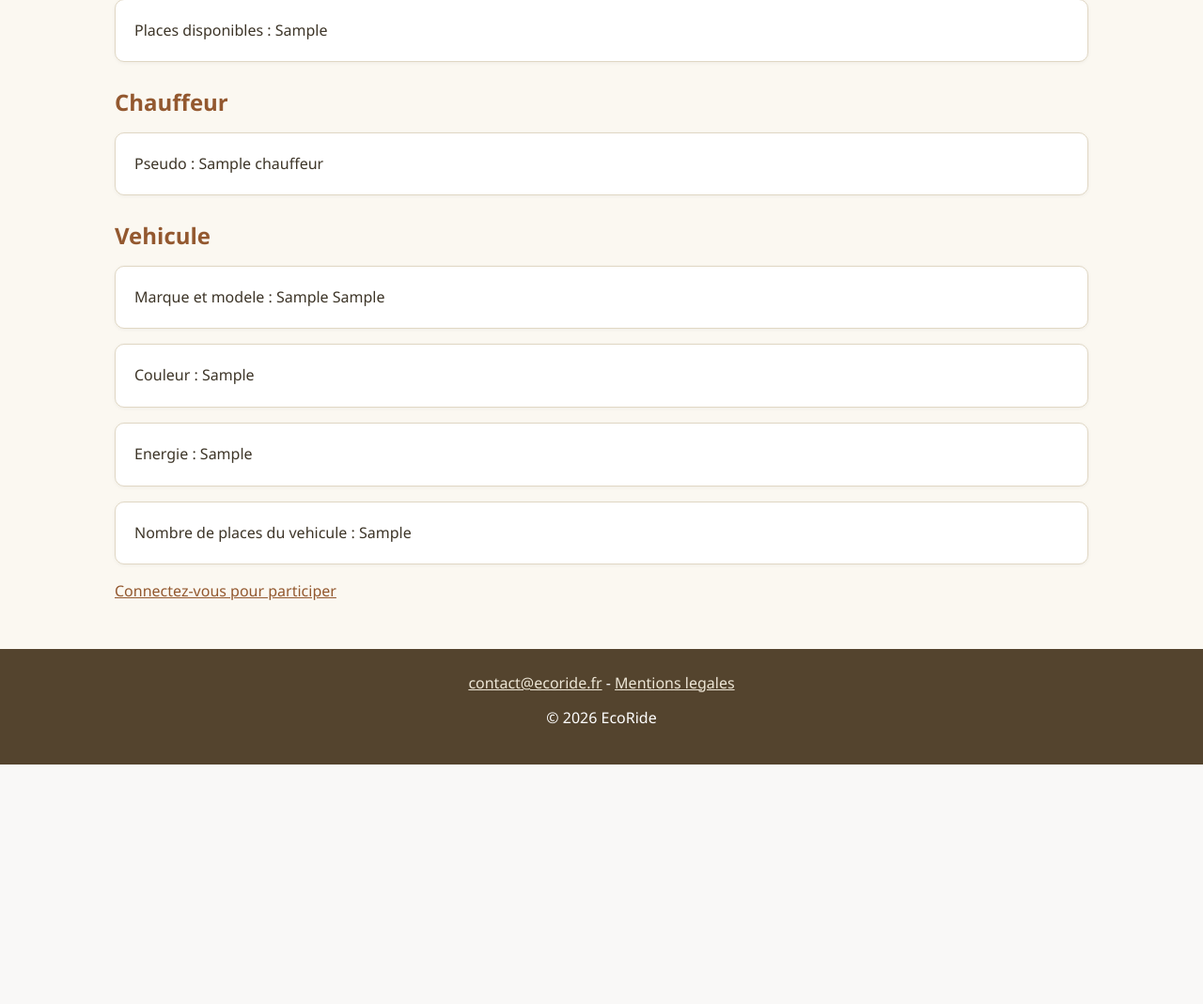
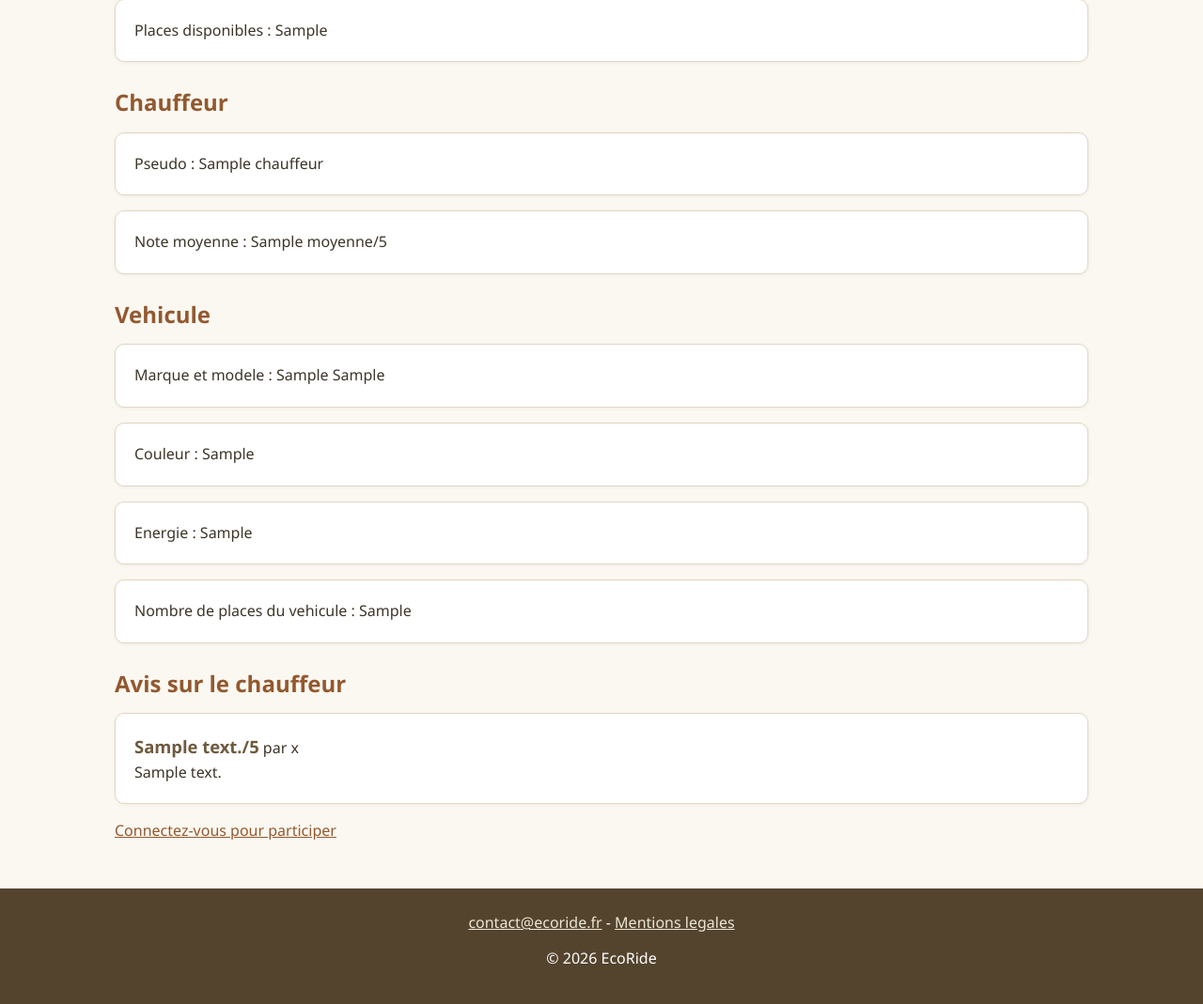
Before and after one commit to Rvlto974/Ecoride, a PHP site: template app/Views/covoiturages/detail.php in a window 1280 px wide. Shown: the part 515-1584 px from the top of the page at 94% size. Before the commit the page ends 1329 px from the top, so only its background shows below. Run offline with PHP 8.4, Linux system fonts and the light colour scheme; the template is opened without the code that fills it: most values are stand-ins (such as "Sample title", 1, 10 or a date in 2020).

Commit message:
Affichage des avis valides et note moyenne du chauffeur sur la page detail

```diff
--- a/app/Views/covoiturages/detail.php
+++ b/app/Views/covoiturages/detail.php
@@ -26,6 +26,14 @@
 <h2>Chauffeur</h2>
 <ul>
     <li>Pseudo : <?= htmlspecialchars($covoiturage['chauffeur']) ?></li>
+    <li>
+        Note moyenne :
+        <?php if ($moyenne !== null): ?>
+            <?= htmlspecialchars((string) $moyenne) ?>/5
+        <?php else: ?>
+            Pas encore d'avis
+        <?php endif; ?>
+    </li>
 </ul>
 
 <h2>Vehicule</h2>
@@ -36,10 +44,25 @@
     <li>Nombre de places du vehicule : <?= htmlspecialchars((string) $covoiturage['vehicule_nb_places']) ?></li>
 </ul>
 
+<!-- Avis valides du chauffeur (depuis MongoDB) -->
+<h2>Avis sur le chauffeur</h2>
+<?php if (empty($avis)): ?>
+    <p>Aucun avis pour le moment.</p>
+<?php else: ?>
+    <ul>
+        <?php foreach ($avis as $unAvis): ?>
+            <li>
+                <strong><?= htmlspecialchars((string) $unAvis['note']) ?>/5</strong>
+                par <?= htmlspecialchars($unAvis['pseudo_passager']) ?><br>
+                <?= htmlspecialchars($unAvis['commentaire']) ?>
+            </li>
+        <?php endforeach; ?>
+    </ul>
+<?php endif; ?>
+
 <!-- Participation -->
 <?php if (isset($_SESSION['user'])): ?>
     <?php if ($covoiturage['nb_places'] > 0): ?>
-        <!-- Formulaire de participation (POST) : un bouton qui envoie la demande -->
         <form action="/covoiturage/<?= htmlspecialchars((string) $covoiturage['id_covoiturage']) ?>/participer" method="post">
             <button type="submit">Participer (<?= htmlspecialchars((string) $covoiturage['prix']) ?> credits)</button>
         </form>
@@ -47,6 +70,5 @@
         <p>Ce trajet est complet.</p>
     <?php endif; ?>
 <?php else: ?>
-    <!-- Visiteur non connecte -->
     <p><a href="/connexion">Connectez-vous pour participer</a></p>
 <?php endif; ?>
```
Also changed, not shown: app/Controllers/CovoiturageController.php (+11 -16 lines), app/Models/AvisModel.php (+25 -10 lines).
